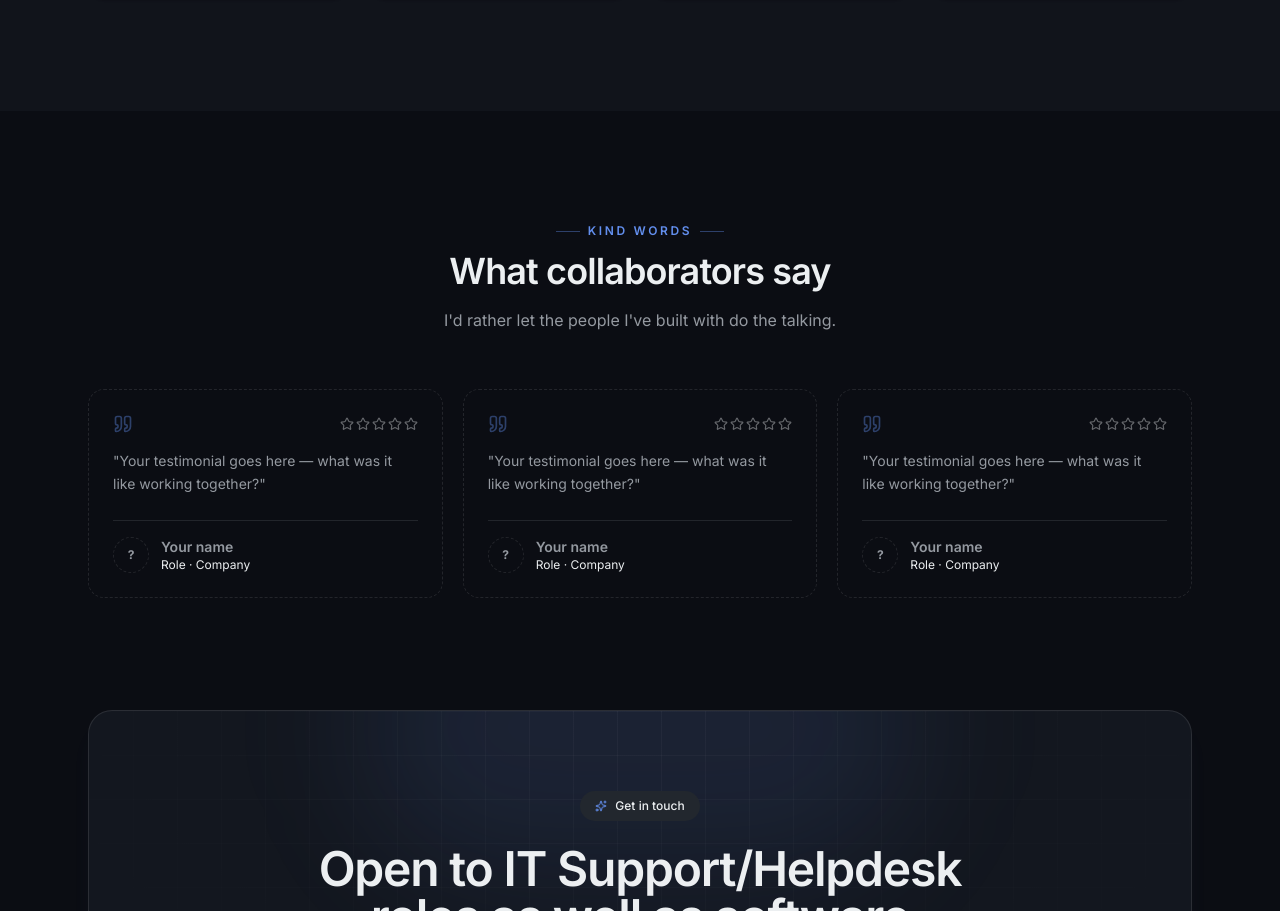
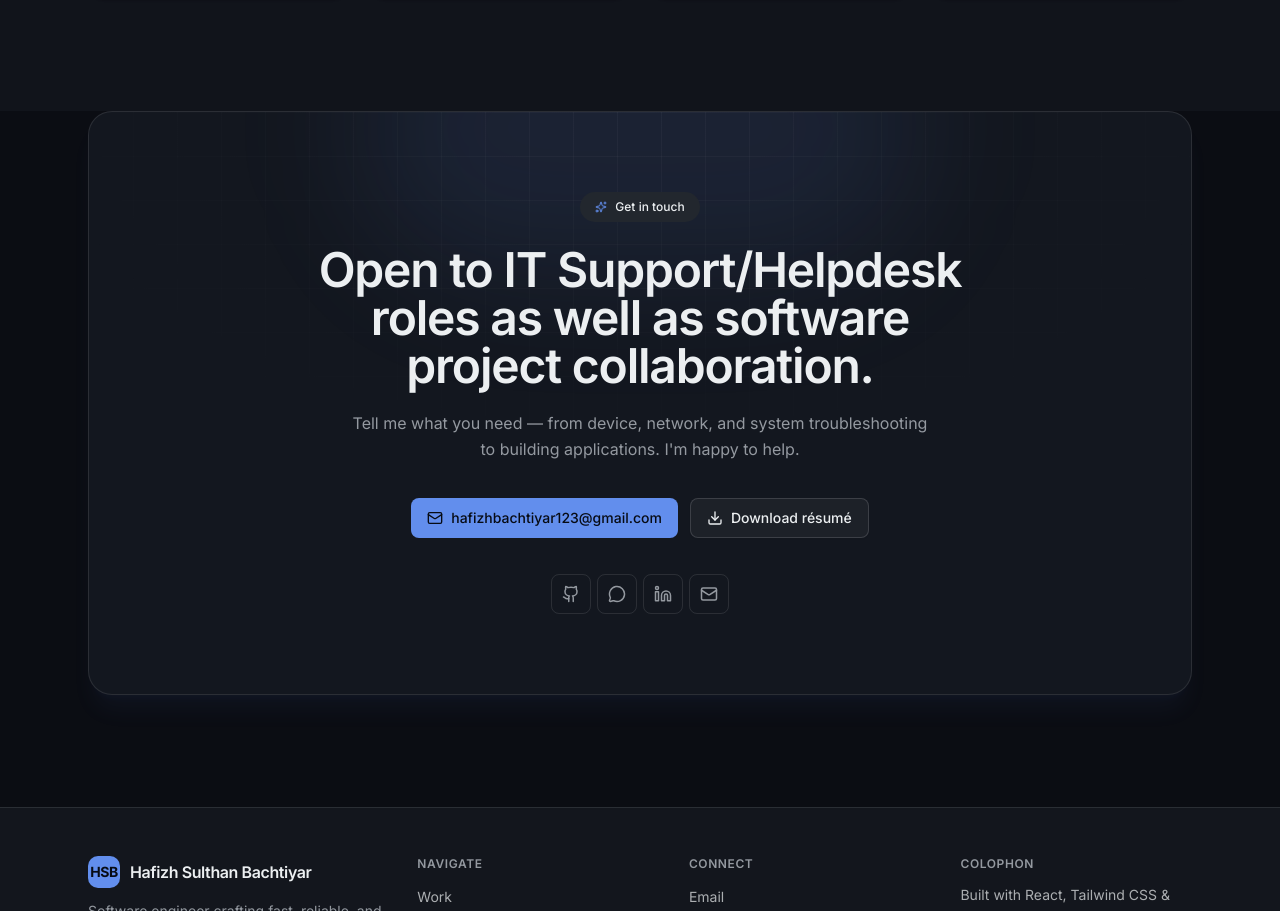
Before and after one commit to hafizhsul/stunning-website-porto, a React (Vite) app: page / in a window 1280 px wide. Shown: the part 6326-7237 px from the top of the page. Built offline with nearby package versions, Linux system fonts and the light colour scheme.

Commit message:
feat: hide testimonials section until real quotes exist
Don't render the testimonials section yet — the component and i18n
keys stay in place behind a comment for a quick re-enable.

```diff
--- a/src/pages/Landing.tsx
+++ b/src/pages/Landing.tsx
@@ -1850,7 +1850,7 @@ export default function Landing() {
             <About />
             <Experience />
             <Skills />
-            <Testimonials />
+            {/* <Testimonials /> — hidden until real quotes exist; component + i18n keys kept for re-enable */}
             <Contact />
           </main>
           <Footer />
```
